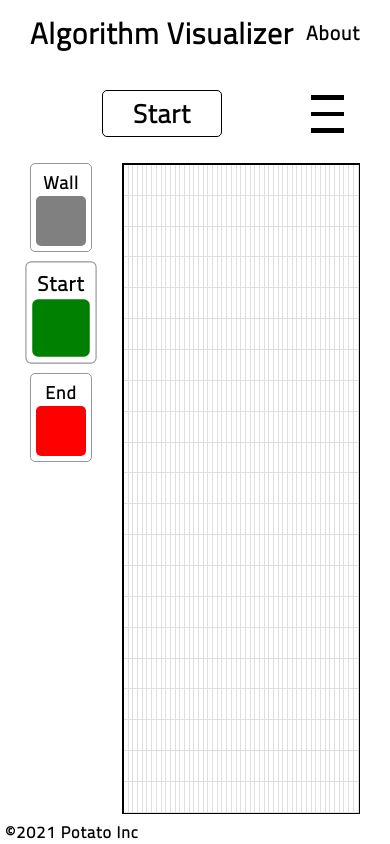
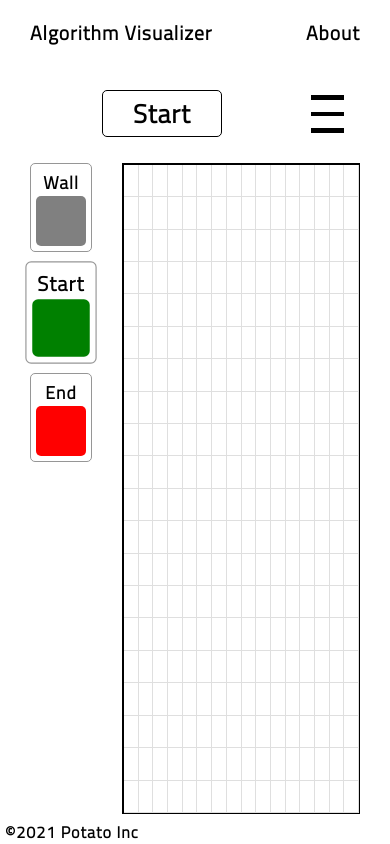
Before and after one commit to SupreetTadeparti/Pathfinding-Visualizer, a plain HTML site: page index.html in a window 390 px wide. Drawn offline with Linux system fonts and the light colour scheme.

Commit message:
improved responsiveness and bux fixes

```diff
--- a/index.js
+++ b/index.js
@@ -1,9 +1,9 @@
 const visualizer = document.querySelector(".visualizer");
 const nodeTypes = document.querySelectorAll(".node");
 const startBtn = document.querySelector(".start-btn");
-const clearBtn = document.querySelector(".clear-btn");
-const clearWallsBtn = document.querySelector(".clear-walls-btn");
-const resetBtn = document.querySelector(".reset-btn");
+const clearBtns = document.querySelectorAll(".clear-btn");
+const clearWallsBtns = document.querySelectorAll(".clear-walls-btn");
+const resetBtns = document.querySelectorAll(".reset-btn");
 const algorithms = document.querySelectorAll(".algorithm");
 const algorithmSpan = document
   .querySelector(".algorithms__heading")
@@ -12,8 +12,8 @@ const distances = document.querySelectorAll(".distance");
 const distanceSpan = document
   .querySelector(".distances__heading")
   .querySelector("span");
-const visualizerRows = 21;
-const visualizerColumns = 50;
+const visualizerRows = 20;
+const visualizerColumns = document.body.offsetWidth / 25;
 const messagesDiv = document.querySelector(".messages");
 const navbarToggle = document.querySelector(".navbar-toggle__icon");
 const cols = [];
@@ -129,27 +129,30 @@ async function aStar() {
   let startNodeHX = manhattanDistance(startNode, endNode);
   let startNodeFX = startNodeGX + startNodeHX;
 
-  startNode.setAttribute('gX', startNodeGX);
-  startNode.setAttribute('hX', startNodeHX);
-  startNode.setAttribute('fX', startNodeFX);
+  startNode.setAttribute("gX", startNodeGX);
+  startNode.setAttribute("hX", startNodeHX);
+  startNode.setAttribute("fX", startNodeFX);
 
   open.push(startNode);
 
   let currentNode;
 
   while (open.length > 0) {
-
     let leastFX = Infinity;
     currentNode = null;
 
     // get node with lowest fx in open list
     for (const node of open) {
-      let fX = parseInt(node.getAttribute('gX')) + parseInt(node.getAttribute('hX'));
+      let fX =
+        parseInt(node.getAttribute("gX")) + parseInt(node.getAttribute("hX"));
       if (fX < leastFX) {
         leastFX = fX;
         currentNode = node;
       } else if (fX === leastFX) {
-        if (parseInt(node.getAttribute('gX')) > parseInt(currentNode.getAttribute('gX'))) {
+        if (
+          parseInt(node.getAttribute("gX")) >
+          parseInt(currentNode.getAttribute("gX"))
+        ) {
           leastFX = fX;
           currentNode = node;
         }
@@ -163,23 +166,22 @@ async function aStar() {
     let nodesAround = getAdjacentNodes(currentNode);
 
     for (const node of nodesAround) {
-
       if (node === null || node.style.backgroundColor === "gray") continue;
 
-      let gX = parseInt(currentNode.getAttribute('gX')) + 1;
+      let gX = parseInt(currentNode.getAttribute("gX")) + 1;
 
       if (open.includes(node)) {
-        if (parseInt(node.getAttribute('gX')) <= gX) continue;
+        if (parseInt(node.getAttribute("gX")) <= gX) continue;
       } else if (closed.includes(node)) {
-        if (parseInt(node.getAttribute('gX')) <= gX) continue;
-        closed = closed.filter(el => el != node);
+        if (parseInt(node.getAttribute("gX")) <= gX) continue;
+        closed = closed.filter((el) => el != node);
         open.push(node);
       } else {
         open.push(node);
         if (selectedDistance === "Manhattan") {
-          node.setAttribute('hX', manhattanDistance(node, endNode));
+          node.setAttribute("hX", manhattanDistance(node, endNode));
         } else if (selectedDistance === "Euclidean") {
-          node.setAttribute('hX', euclideanDistance(node, endNode));
+          node.setAttribute("hX", euclideanDistance(node, endNode));
         }
       }
 
@@ -187,15 +189,15 @@ async function aStar() {
         node.style.backgroundColor = "#4FFFB0";
       }
 
-      node.setAttribute('gX', gX);
+      node.setAttribute("gX", gX);
       successorObject[getKey(node)] = currentNode;
     }
 
-    open = open.filter(el => el !== currentNode);
+    open = open.filter((el) => el !== currentNode);
     closed.push(currentNode);
 
     if (currentNode !== startNode) {
-      currentNode.style.backgroundColor = 'orange';
+      currentNode.style.backgroundColor = "orange";
     }
 
     await sleep();
@@ -214,10 +216,9 @@ async function aStar() {
   }
 
   for (const node of routeNodes.reverse()) {
-    node.style.backgroundColor = 'purple';
+    node.style.backgroundColor = "purple";
     await sleep(10);
   }
-
 }
 
 async function dijkstra() {
@@ -303,7 +304,7 @@ function createMessage(msg) {
 }
 
 startBtn.addEventListener("click", async function () {
-  clearBtn.click();
+  clearBtns[0].click();
   if (selectedAlgorithm === null) {
     if (messagesDiv.children.length > 0) {
       messagesDiv.children[0].classList.add("message-wiggle");
@@ -334,6 +335,7 @@ startBtn.addEventListener("click", async function () {
   }
 });
 
+for (const clearBtn of clearBtns) {
   clearBtn.addEventListener("click", function () {
     for (const el of visualizer.querySelectorAll(".col")) {
       if (
@@ -346,7 +348,9 @@ clearBtn.addEventListener("click", function () {
     }
     successorObject = {};
   });
+}
 
+for (const clearWallsBtn of clearWallsBtns) {
   clearWallsBtn.addEventListener("click", function () {
     for (const el of visualizer.querySelectorAll(".col")) {
       if (el.style.backgroundColor === "gray") {
@@ -354,7 +358,9 @@ clearWallsBtn.addEventListener("click", function () {
       }
     }
   });
+}
 
+for (const resetBtn of resetBtns) {
   resetBtn.addEventListener("click", function () {
     for (const el of visualizer.querySelectorAll(".col")) {
       el.style.backgroundColor = "white";
@@ -363,6 +369,7 @@ resetBtn.addEventListener("click", function () {
     endNode = null;
     successorObject = {};
   });
+}
 
 for (const algorithm of algorithms) {
   algorithm.addEventListener("click", function () {
--- a/styles.css
+++ b/styles.css
@@ -320,7 +320,7 @@ body {
 
 @media screen and (max-width: 500px) {
   .logo {
-    font-size: 7.5vw !important;
+    font-size: 5vw !important;
   }
 
   .about {
```
Lines whose indentation alone changed are shown as unchanged.
